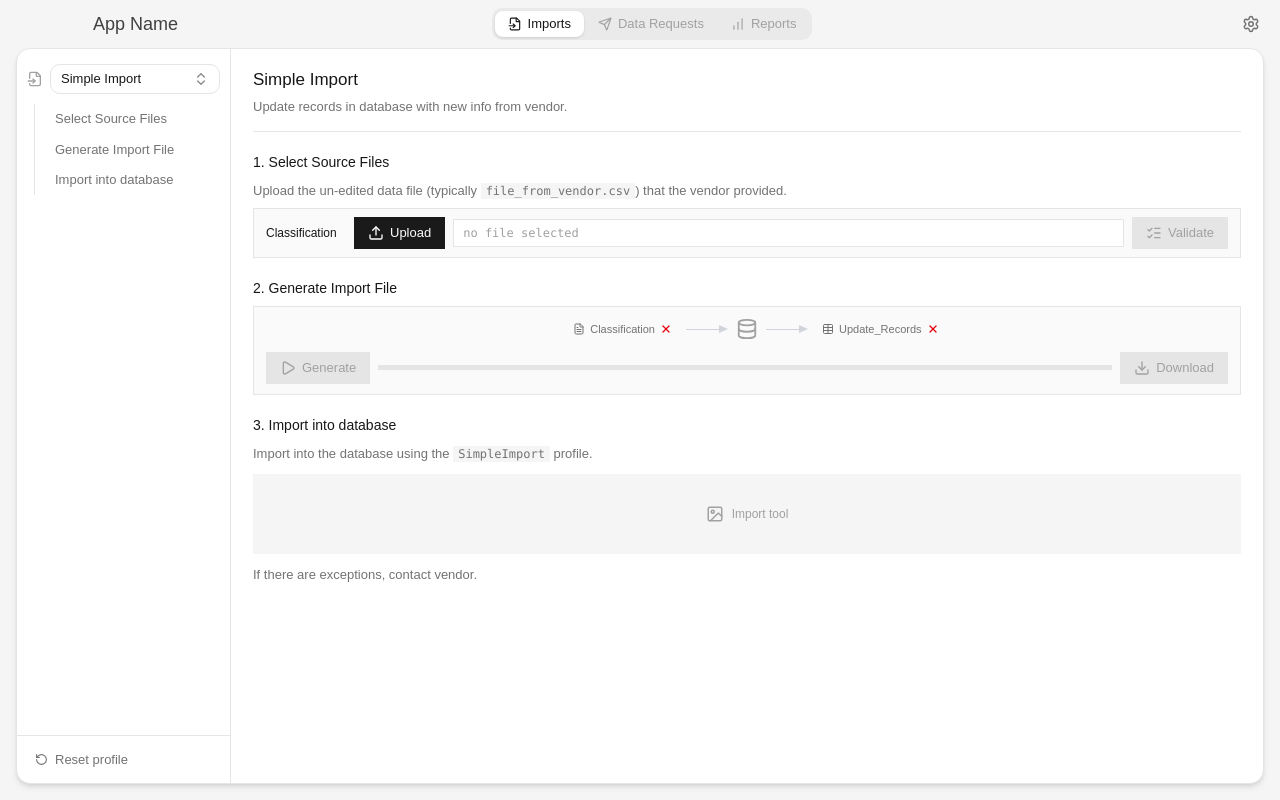
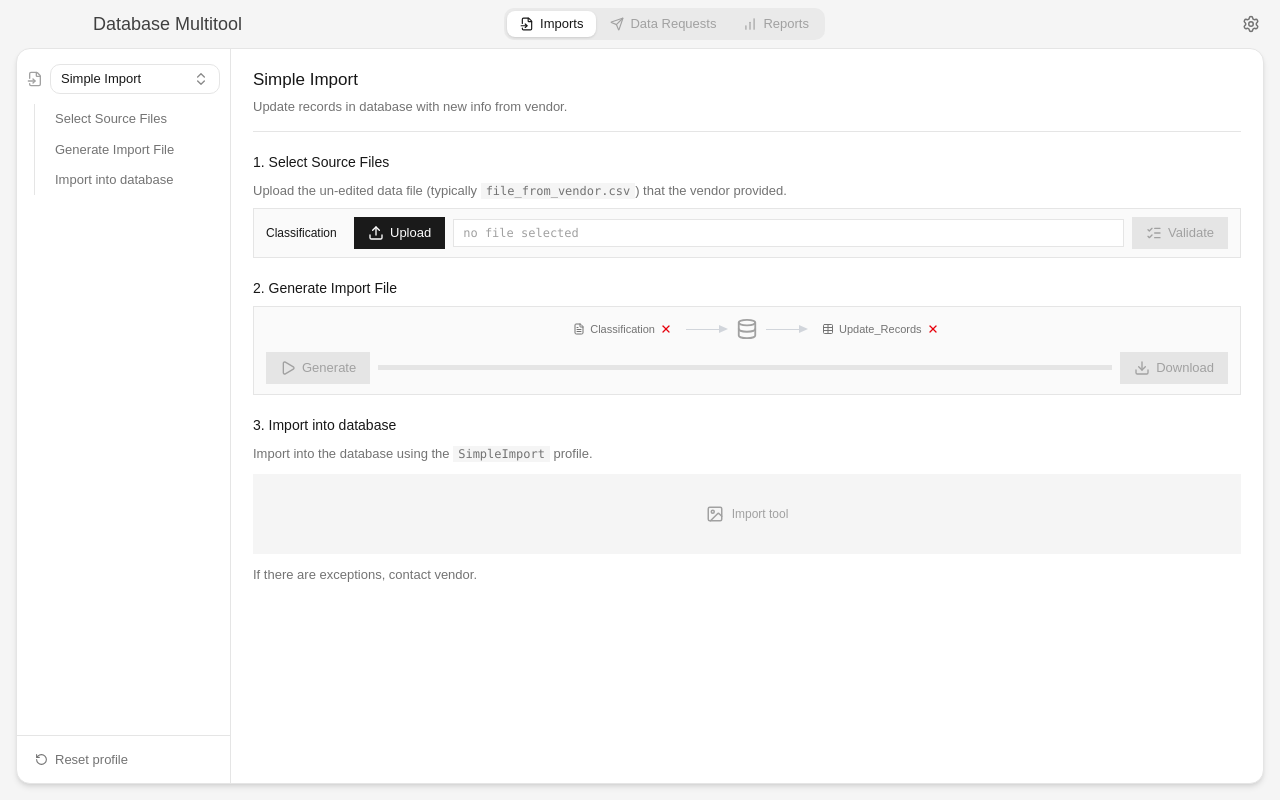
Before and after one commit to 23navin/RaisersEdgeMultiTool, a React (Vite) app: page / in a window 1280 px wide. Built offline with nearby package versions, Linux system fonts and the light colour scheme.

Commit message:
changed app name to Database Multitool

```diff
--- a/src-tauri/tauri.conf.json
+++ b/src-tauri/tauri.conf.json
@@ -1,6 +1,6 @@
 {
   "$schema": "https://schema.tauri.app/config/2",
-  "productName": "App Name",
+  "productName": "Multitool",
   "version": "0.1.0",
   "identifier": "com.navin.tauri-import",
   "build": {
@@ -12,7 +12,7 @@
   "app": {
     "windows": [
       {
-        "title": "App Name",
+        "title": "Database Multitool",
         "width": 1200,
         "height": 800,
         "minWidth": 900,
--- a/src/components/Titlebar.tsx
+++ b/src/components/Titlebar.tsx
@@ -52,7 +52,7 @@ export function Titlebar() {
       >
         <div className="h-[32px] inline-flex items-center px-[3px]">
           <span className="text-[18px] font-medium text-neutral-700">
-            App Name
+            Database Multitool
           </span>
         </div>
       </div>
```
Also changed, not shown: 1 other file (tests, documents, lock files or other folders).
